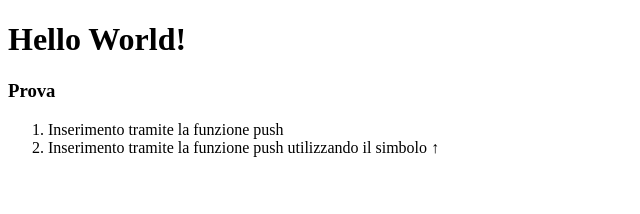
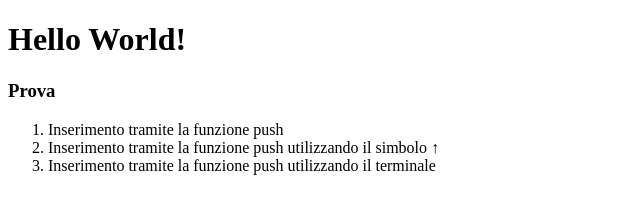
Before and after one commit to Christefan/htmlcss-hello, a plain HTML site: page index.html in a window 1280 px wide. Shown: the whole page, without its empty margins (0-640 px from the left). Drawn offline with Linux system fonts and the light colour scheme.

Commit message:
Utilizzando push tramite terminale

```diff
--- a/index.html
+++ b/index.html
@@ -10,10 +10,13 @@
 <h1>Hello World!</h1>
 
 <h3>Prova</h3>
+
 <ol>
     <li>Inserimento tramite la funzione push </li>
+
     <li>Inserimento tramite la funzione push utilizzando il simbolo &uarr; </li>
 
+    <li>Inserimento tramite la funzione push utilizzando il terminale </li>
 </ol>
 
 </body>
```
Lines whose indentation alone changed are shown as unchanged.
